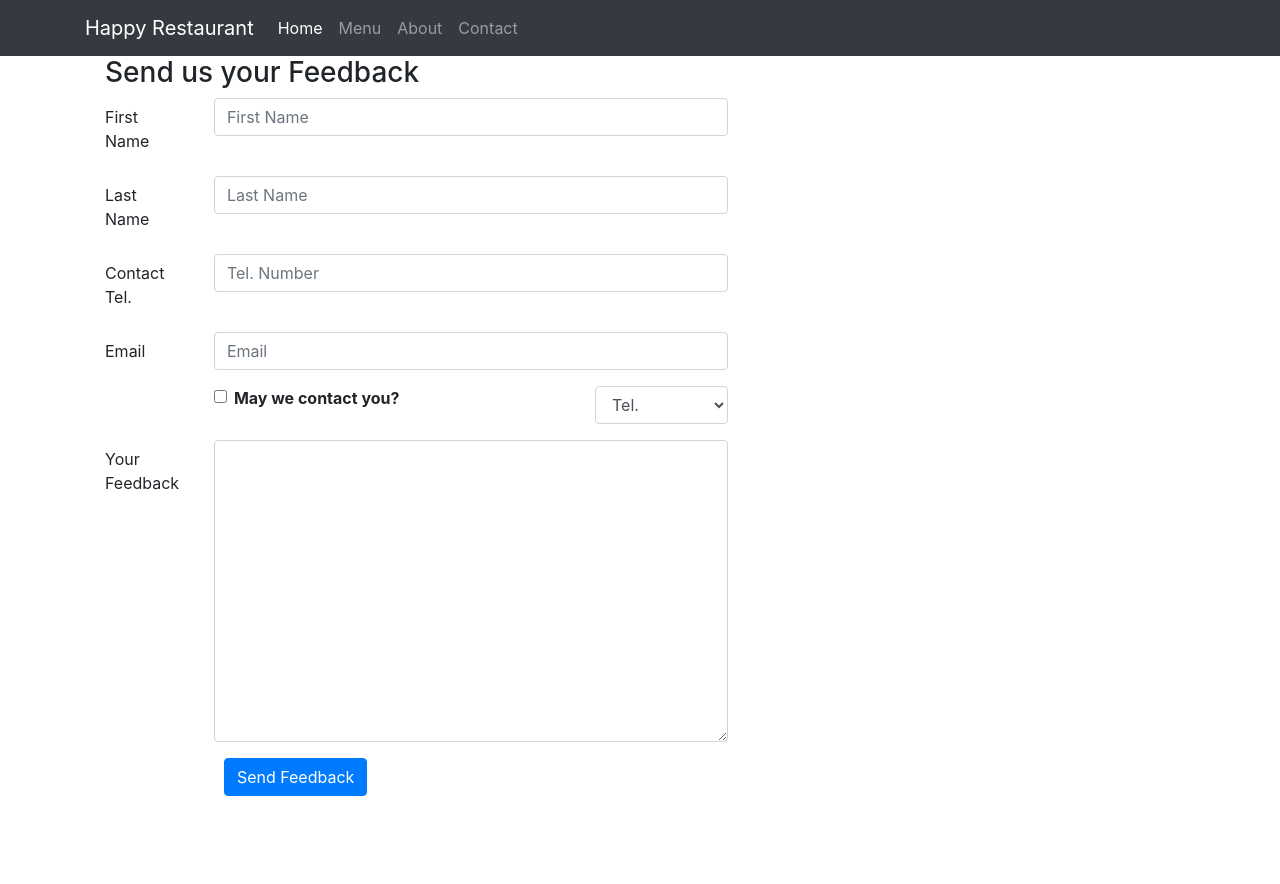
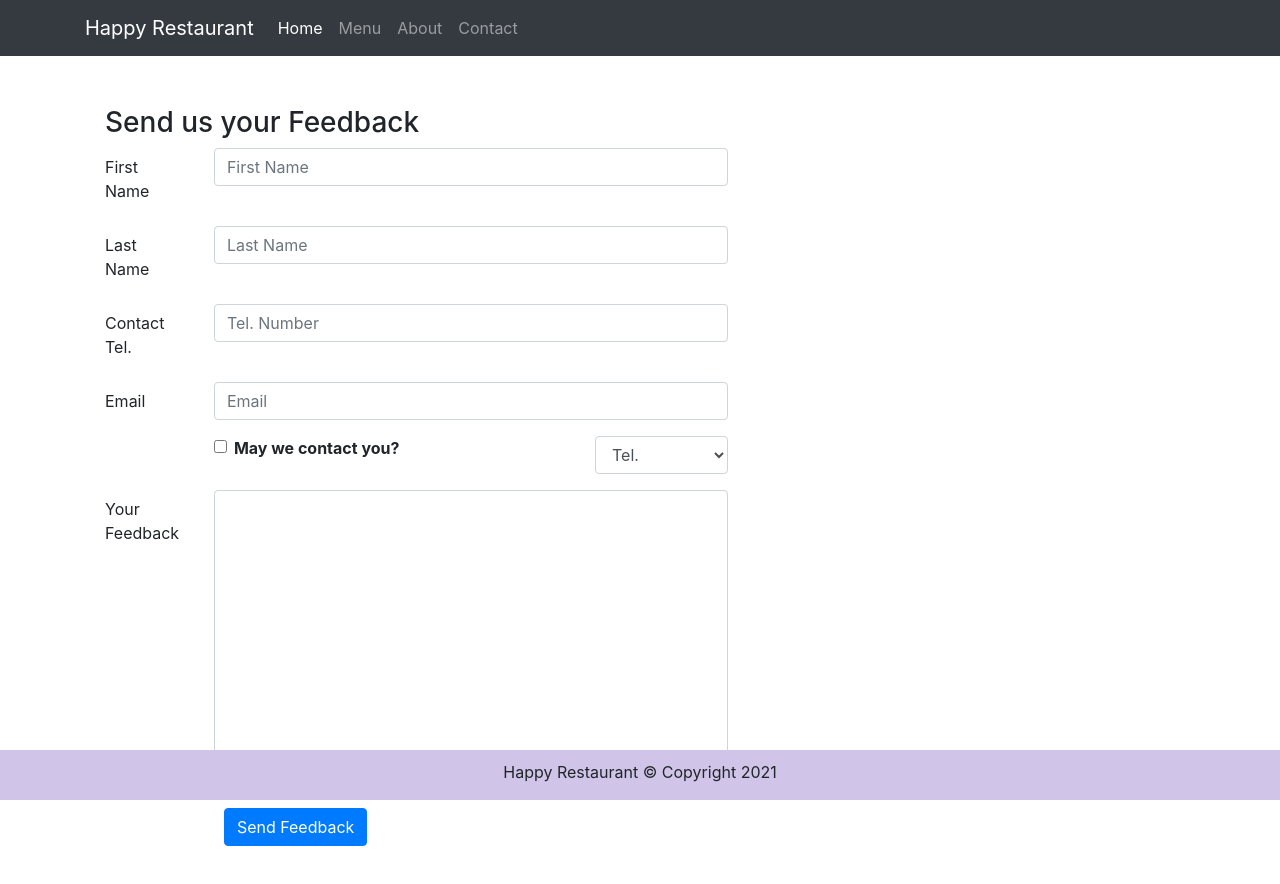
Before and after one commit to Sabrina-Sumona/Happy-Restaurant, a React (Create React App) app: page /contact in a window 1280 px wide. Shown: the top 884 px of the page. Before the commit the page ends 812 px from the top, so only its background shows below. Built offline with nearby package versions, Linux system fonts and the light colour scheme.

Commit message:
footer component design

```diff
--- a/src/App.css
+++ b/src/App.css
@@ -1,3 +1,18 @@
 .App {
   text-align: center;
 }
+
+.footer {
+  background-color: #D1C4E9;
+  margin: 0px auto;
+  padding-top: 10px;
+  position: fixed;
+  bottom: 0;
+  width: 100%;
+}
+
+.row-content {
+  margin: 0px auto;
+  padding: 50px 0px 50px 0px;
+  min-height: 400px;
+}
--- a/src/components/footer/Footer.js
+++ b/src/components/footer/Footer.js
@@ -2,8 +2,14 @@
 
 const Footer = () => {
     return (
-        <div>
-
+        <div className="footer">
+            <div className="container">
+                <div className="row justify-content-center">
+                    <div className="col-auto">
+                        <p>Happy Restaurant &#169; Copyright 2021</p>
+                    </div>
+                </div>
+            </div>
         </div>
     );
 }
```
